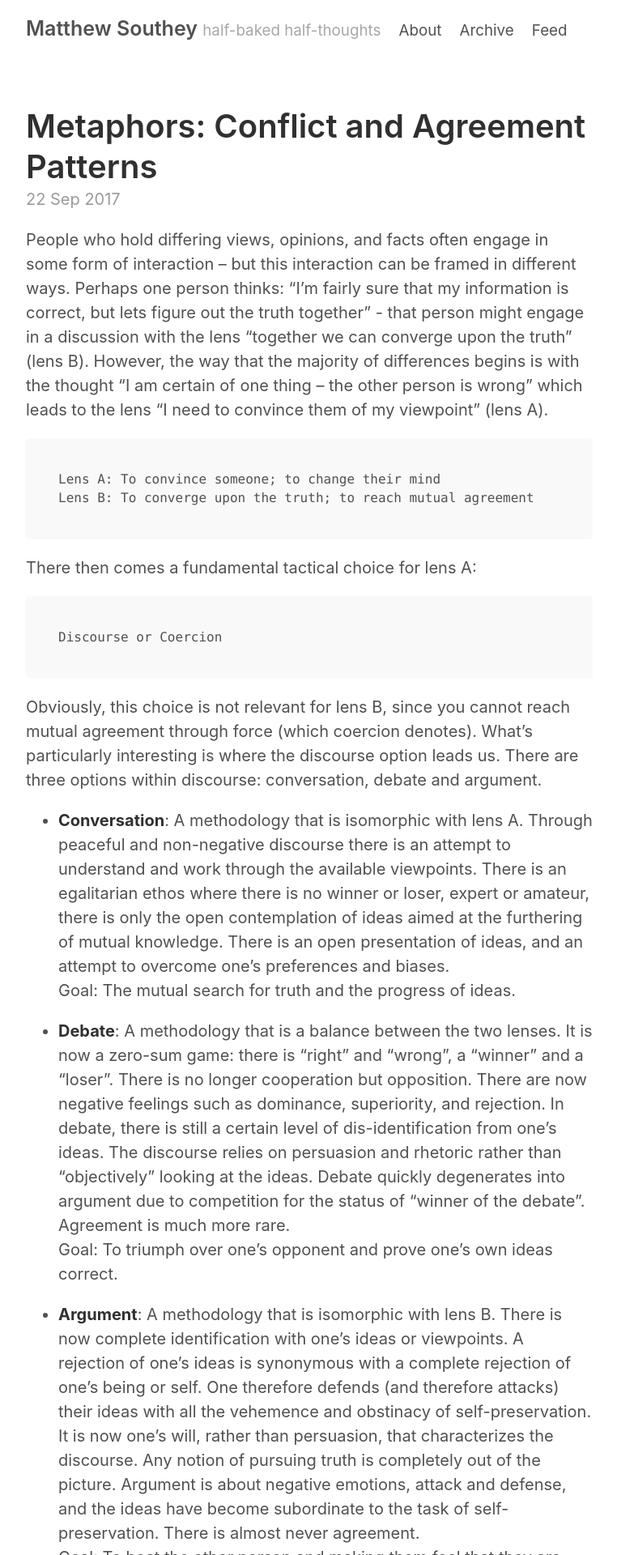
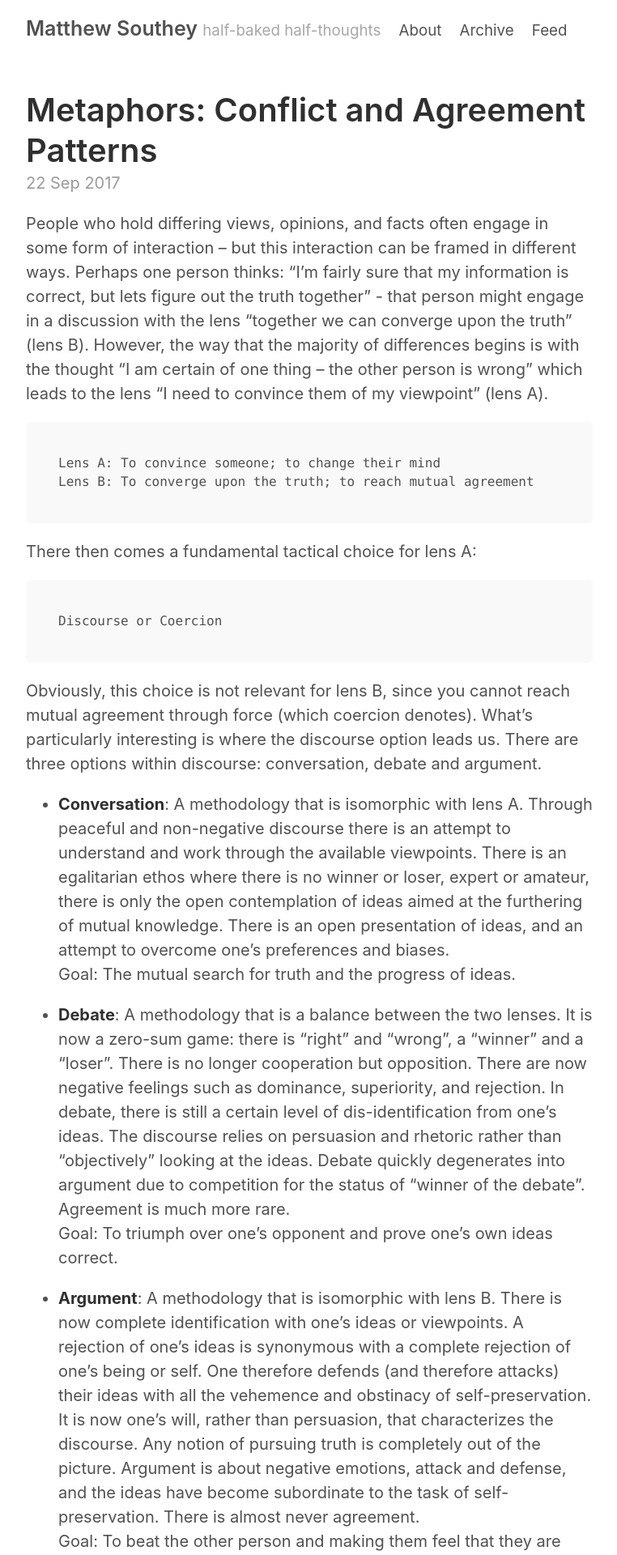
Before and after one commit to matthewsouthey/matthewsouthey.github.io, a Jekyll site: the page built from index.html, in a window 1280 px wide. Shown: the top 1920 px of the page at 81% size, without its empty margins (258-1020 px from the left). Built offline with Jekyll 4.4.1, drawn with Linux system fonts in a browser that asks for light colours; the list of posts is cut into pages by our own code.

Commit message:
Update _masthead.scss

```diff
--- a/_sass/_masthead.scss
+++ b/_sass/_masthead.scss
@@ -4,7 +4,7 @@
 
 .masthead {
   padding-top:    1rem;
-  padding-bottom: 1rem;
+ // padding-bottom: 1rem;
   margin-bottom: 3rem;
 }
 
```
